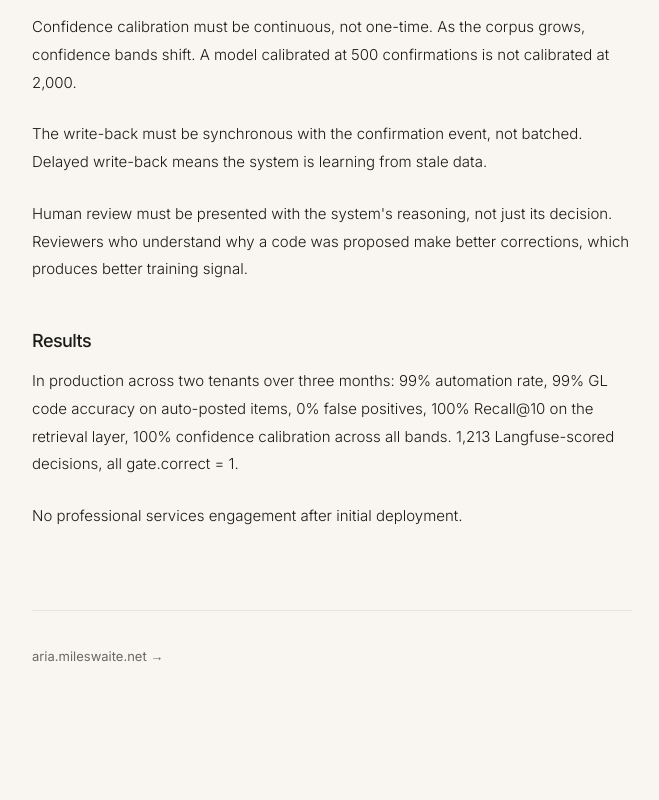
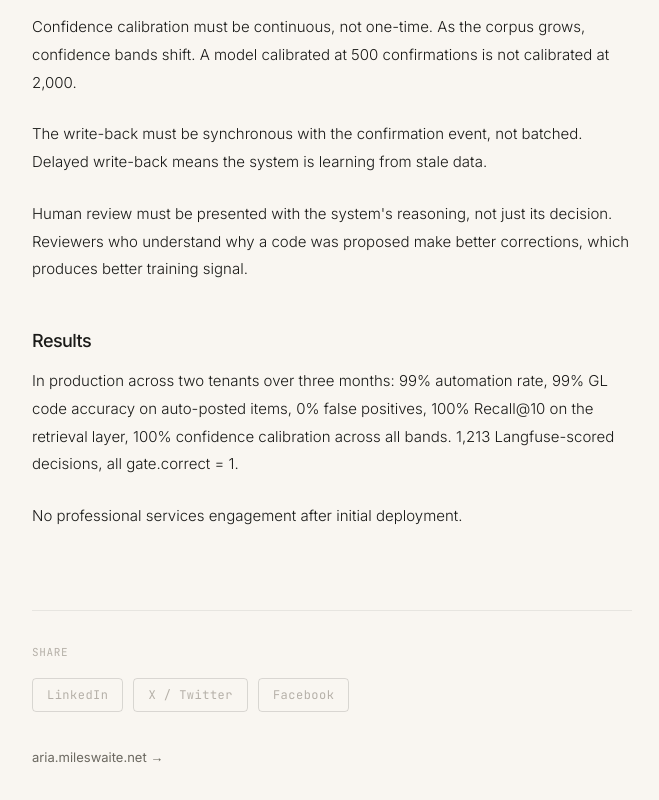
Before and after one commit to Milesy1/aria-website, a Next.js app: page /blog/ap-automation in a window 1280 px wide. Shown: the part 2905-3705 px from the top of the page, without its empty margins (308-967 px from the left). Before the commit the page ends 3652 px from the top, so only its background shows below. Built offline with nearby package versions, Linux system fonts and the light colour scheme.

Commit message:
revert hero colon

```diff
--- a/app/blog/ap-automation/page.tsx
+++ b/app/blog/ap-automation/page.tsx
@@ -6,16 +6,23 @@ export const metadata: Metadata = {
   description: 'A technical account of how confidence gating, write-back loops, and hybrid retrieval produce a self-improving invoice coding system without ongoing PS engagement.',
 };
 
+const POST_URL = 'https://aria.mileswaite.net/blog/ap-automation';
+const POST_TITLE = 'How to achieve 99%25 AP automation without professional services';
+
+const shareLinks = [
+  { label: 'LinkedIn', href: `https://www.linkedin.com/sharing/share-offsite/?url=${encodeURIComponent(POST_URL)}` },
+  { label: 'X / Twitter', href: `https://twitter.com/intent/tweet?url=${encodeURIComponent(POST_URL)}&text=${POST_TITLE}` },
+  { label: 'Facebook', href: `https://www.facebook.com/sharer/sharer.php?u=${encodeURIComponent(POST_URL)}` },
+];
+
 export default function APAutomationPost() {
   return (
     <div style={{ maxWidth: 680, margin: '0 auto', padding: '80px 40px' }}>
 
-      {/* Back */}
       <Link href="/blog" style={{ fontSize: 12, color: 'var(--dim)', fontFamily: 'var(--font-mono)', textDecoration: 'none', letterSpacing: '0.06em' }}>
         ← Blog
       </Link>
 
-      {/* Header */}
       <div style={{ marginTop: 48, marginBottom: 56 }}>
         <div style={{ display: 'flex', gap: 16, marginBottom: 20 }}>
           <span style={{ fontSize: 11, color: 'var(--dim)', fontFamily: 'var(--font-mono)' }}>3 October 2026</span>
@@ -27,7 +34,6 @@ export default function APAutomationPost() {
         </h1>
       </div>
 
-      {/* Body */}
       <div className="blog-body">
 
         <p>Most accounts payable automation products require a professional services engagement to configure coding rules, maintain them as vendor behaviour changes, and recalibrate when accuracy degrades. This is not a limitation of the technology — it is a consequence of how the systems are designed. Rule-based and static ML approaches have no mechanism for self-correction. Every new vendor, cost centre change, or coding policy update requires manual intervention.</p>
@@ -92,8 +98,22 @@ export default function APAutomationPost() {
 
       </div>
 
-      {/* Footer */}
       <div style={{ marginTop: 80, paddingTop: 32, borderTop: '1px solid var(--border)' }}>
+        <p style={{ fontSize: 11, color: 'var(--dim)', fontFamily: 'var(--font-mono)', marginBottom: 16, letterSpacing: '0.06em' }}>SHARE</p>
+        <div style={{ display: 'flex', gap: 10, flexWrap: 'wrap', marginBottom: 32 }}>
+          {shareLinks.map(s => (
+            <a
+              key={s.label}
+              href={s.href}
+              target="_blank"
+              rel="noopener noreferrer"
+              className="footer-link"
+              style={{ fontSize: 12, padding: '7px 14px', border: '1px solid var(--border2)', borderRadius: 4, fontFamily: 'var(--font-mono)', letterSpacing: '0.04em' }}
+            >
+              {s.label}
+            </a>
+          ))}
+        </div>
         <Link href="/" style={{ fontSize: 13, color: 'var(--muted)', textDecoration: 'none' }}>
           aria.mileswaite.net →
         </Link>
--- a/components/Hero.tsx
+++ b/components/Hero.tsx
@@ -21,7 +21,7 @@ export default function Hero() {
 
         <h1 style={{ marginBottom: 32, lineHeight: 1.1 }}>
           AI systems that work.<br />
-          <span style={{ fontSize: 'clamp(24px, 3vw, 48px)', fontWeight: 300, color: 'var(--muted)', fontStyle: 'normal' }}>
+          <span style={{ fontSize: 'clamp(24px, 3vw, 48px)', fontWeight: 300, color: 'var(--muted)' }}>
             <em style={{ fontStyle: 'italic' }}>AI systems that you can trust:</em>{' '}
             deployed, governed, verified.
           </span>
```
